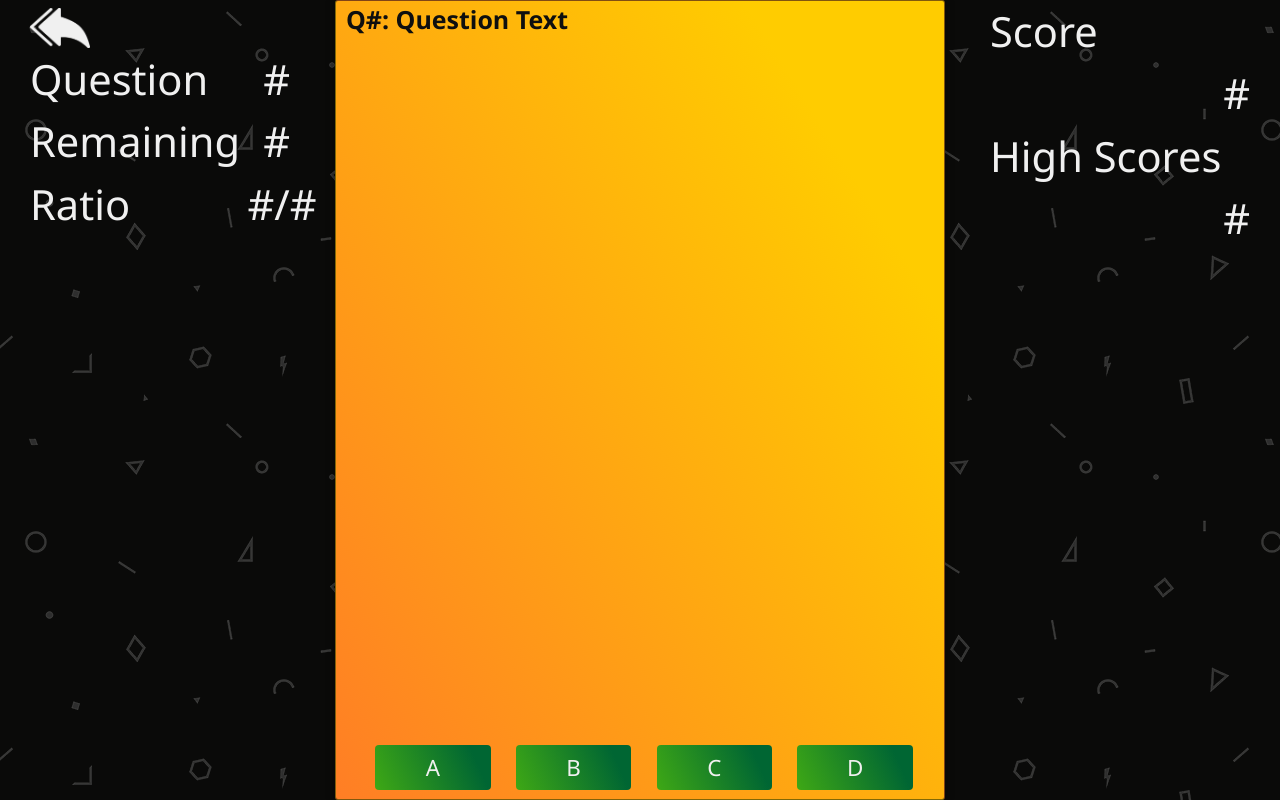
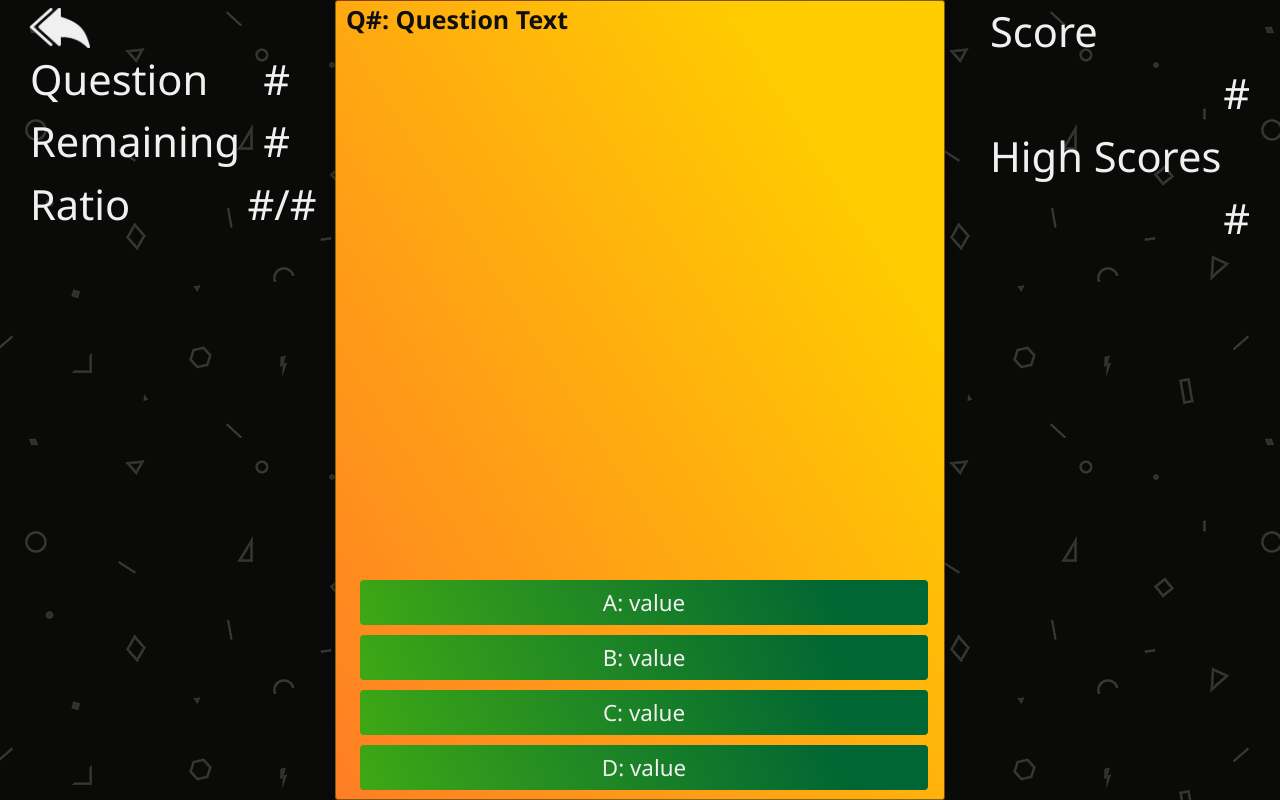
Before and after one commit to wylyandrews/QuiziCool, an Angular app in the folder QuiziCool/: page /play in a window 1280 px wide. Built offline with nearby package versions, Linux system fonts and the light colour scheme.

Commit message:
Answer Buttons Now Modular

```diff
--- a/QuiziCool/src/app/play-answers/play-answers.component.css
+++ b/QuiziCool/src/app/play-answers/play-answers.component.css
@@ -34,8 +34,8 @@
   display: flex;
   -webkit-box-orient: horizontal;
   -webkit-box-direction: normal;
-      -ms-flex-flow: row nowrap;
-          flex-flow: row nowrap;
+      -ms-flex-flow: row wrap;
+          flex-flow: row wrap;
   -webkit-box-pack: space-evenly;
       -ms-flex-pack: space-evenly;
           justify-content: space-evenly;
@@ -50,7 +50,7 @@
   background-color: #3ea815;
   background-image: linear-gradient(66deg, #3ea815 0%, #006633 84%);
   color: #f0f0f0;
-  width: 20%;
+  width: 100%;
   height: 45px;
   margin: 5px;
   border-radius: 4px;
--- a/QuiziCool/src/app/play-answers/play-answers.component.html
+++ b/QuiziCool/src/app/play-answers/play-answers.component.html
@@ -12,10 +12,10 @@
   </div>
   <div class="row">
     <div class="col-12 question-submit">
-      <button class="question-submit-button" value="A">A</button>
-      <button class="question-submit-button" value="B">B</button>
-      <button class="question-submit-button" value="C">C</button>
-      <button class="question-submit-button" value="D">D</button>
+      <button class="question-submit-button" value="A">{{"A: " + "value"}}</button>
+      <button class="question-submit-button" value="B">{{"B: " + "value"}}</button>
+      <button class="question-submit-button" value="C">{{"C: " + "value"}}</button>
+      <button class="question-submit-button" value="D">{{"D: " + "value"}}</button>
       <!-- <div class="input-group">
         <select class="custom-select" id="questionSubmissionLetter">
           <option selected>Choose...</option>
--- a/QuiziCool/src/app/play-answers/play-answers.component.scss
+++ b/QuiziCool/src/app/play-answers/play-answers.component.scss
@@ -27,7 +27,7 @@
 .question-submit {
     margin: 4px;
     display: flex;
-    flex-flow: row nowrap;
+    flex-flow: row wrap;
     justify-content: space-evenly;
 }
 
@@ -40,7 +40,7 @@
     background-color: #3ea815;
     background-image: linear-gradient(66deg, #3ea815 0%, #006633 84%);
     color: #f0f0f0;
-    width: 20%;
+    width: 100%;
     height: 45px;
     margin: 5px;
     border-radius: 4px;
```
Also changed, not shown: 1 other file (tests, documents, lock files or other folders).
